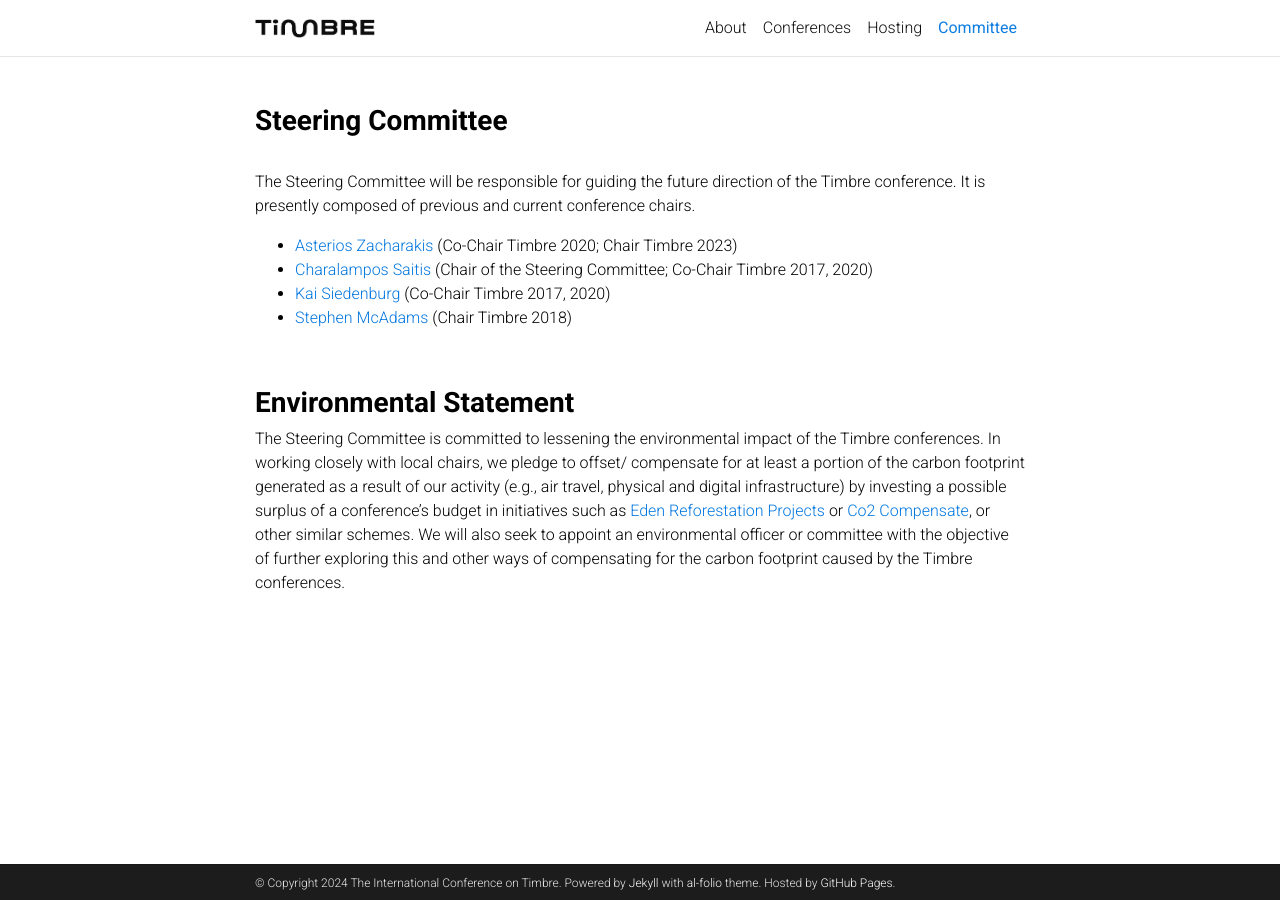
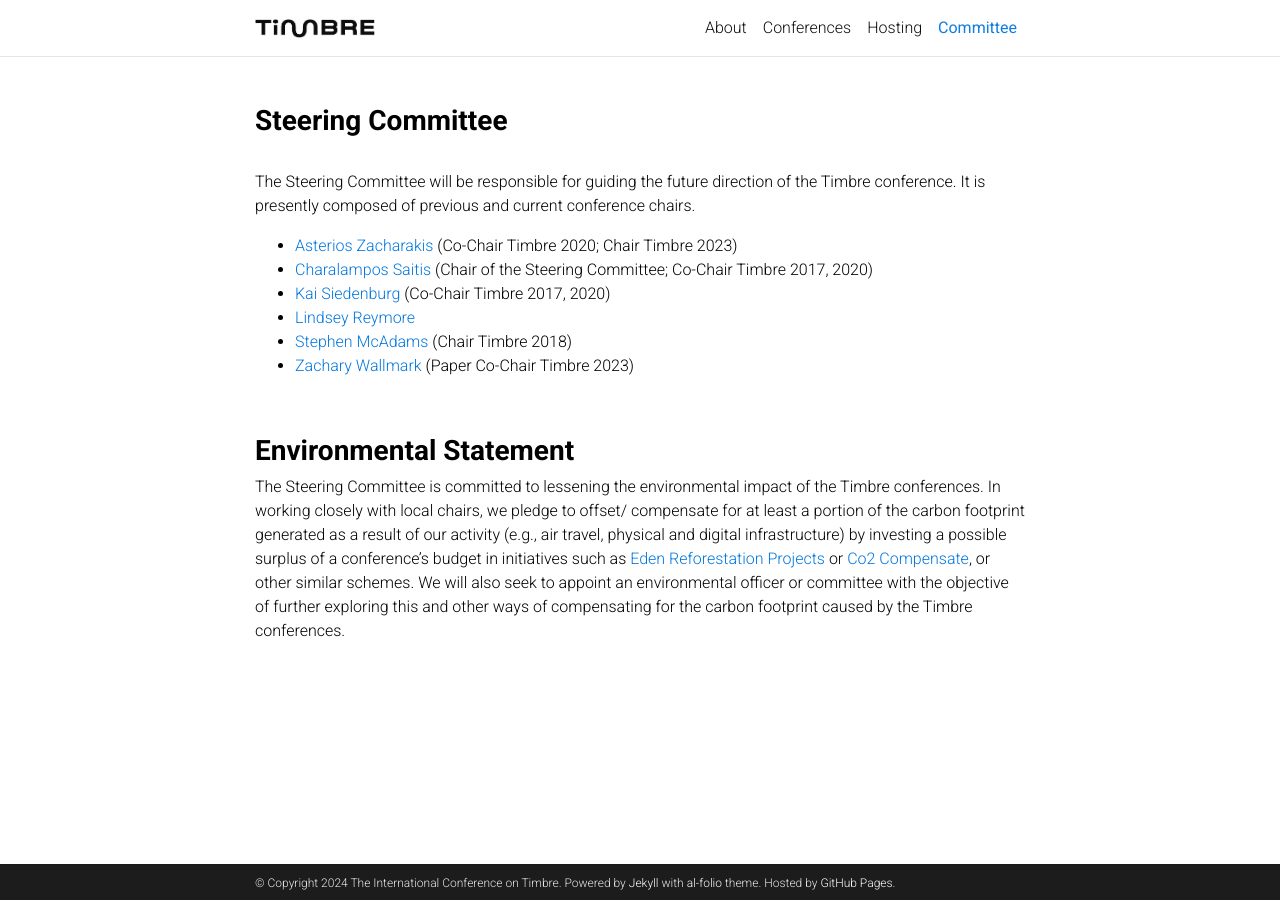
Before and after one commit to timbre-conference/timbre-conference.github.io, a Jekyll site: the page built from _pages/committee.md, in a window 1280 px wide. Built offline with Jekyll 4.4.1, drawn with Linux system fonts in a browser that asks for light colours; comment, search, counter and statistics services are not loaded; a style sheet for code colours, icons or effects is not loaded.

Commit message:
Update committee.md

```diff
--- a/_pages/committee.md
+++ b/_pages/committee.md
@@ -18,7 +18,9 @@ The Steering Committee will be responsible for guiding the future direction of t
 * [Asterios Zacharakis](https://asteriszacharakis.wixsite.com/science) (Co-Chair Timbre 2020; Chair Timbre 2023)
 * [Charalampos Saitis](http://comma.eecs.qmul.ac.uk/) (Chair of the Steering Committee; Co-Chair Timbre 2017, 2020)
 * [Kai Siedenburg](https://uol.de/en/music-perception) (Co-Chair Timbre 2017, 2020)
+* [Lindsey Reymore](https://www.lindseyreymore.com/)
 * [Stephen McAdams](https://www.mcgill.ca/mpcl/) (Chair Timbre 2018)
+* [Zachary Wallmark](https://musicanddance.uoregon.edu/directory/profiles/all/zwallmar) (Paper Co-Chair Timbre 2023)
 
 <br>
 <h3>Environmental Statement</h3>
```
